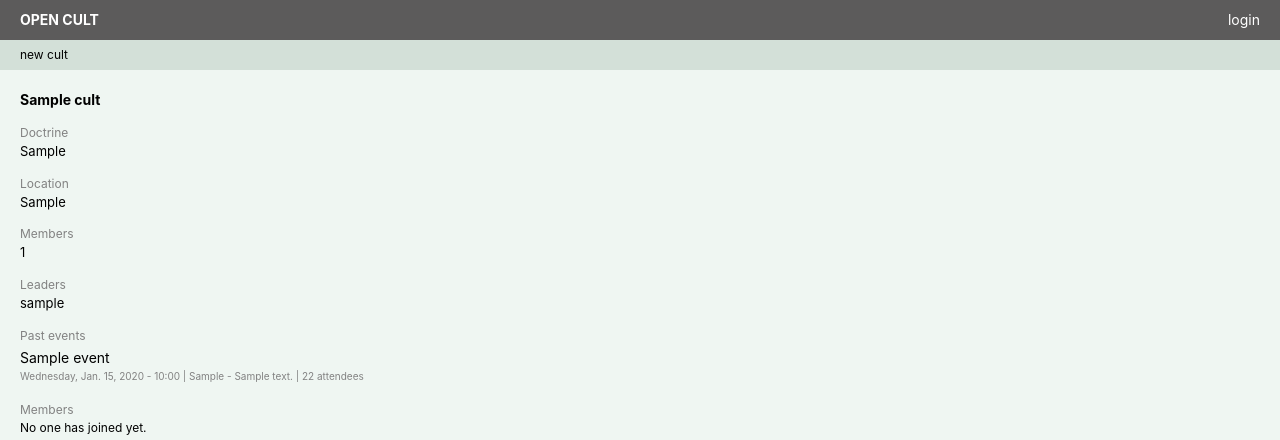
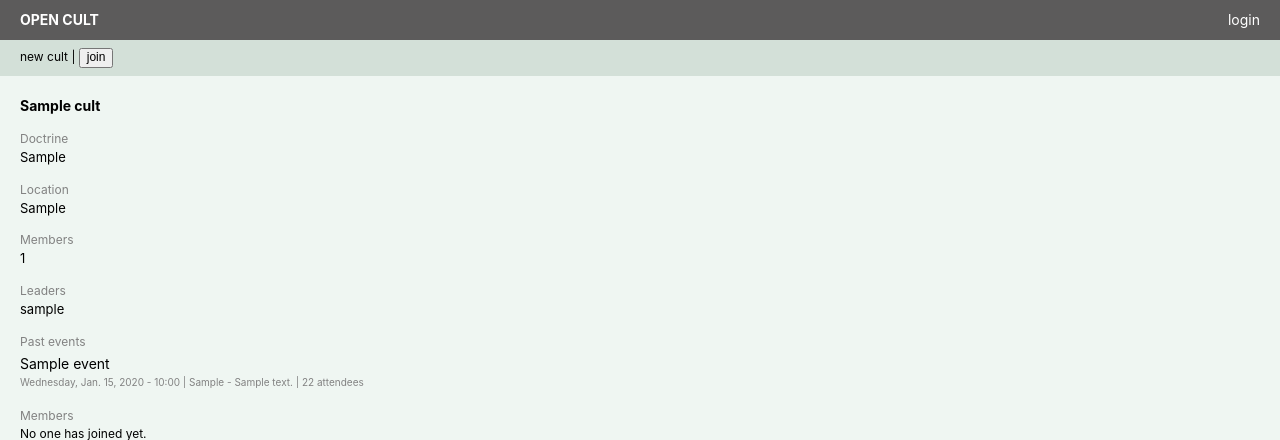
Before and after one commit to sirodoht/opencult.com, a Django app: page /sample/ in a window 1280 px wide. Shown: the top 440 px of the page. Run offline with Django 3.2, Linux system fonts and the light colour scheme; tables that the repository leaves empty hold one stand-in row (values such as "Sample post").

Commit message:
add join and unjoin cult buttons on layout

```diff
--- a/main/templates/main/layout.html
+++ b/main/templates/main/layout.html
@@ -28,6 +28,19 @@
         {% for cult in my_cults %}
             | <a href="{% url 'main:cult' cult.slug %}">{{ cult.name }}</a>
         {% endfor %}
+        {% if cult and events_list %}
+            {% if membership %}
+                <form action="{% url 'main:delete_membership' cult.slug %}" method="post" class="inline">
+                    {% csrf_token %}
+                    | <input type="submit" value="un-join">
+                </form>
+            {% else %}
+                <form action="{% url 'main:membership' cult.slug %}" method="post" class="inline">
+                    {% csrf_token %}
+                    | <input type="submit" value="join">
+                </form>
+            {% endif %}
+        {% endif %}
         {% if cult and membership.role == 'leader' %}
             | <a href="{% url 'main:edit_cult' cult.slug %}">edit {{ cult.name }}</a>
             | <a href="{% url 'main:new_event' cult.slug %}">new event for {{ cult.name }}</a>
```
